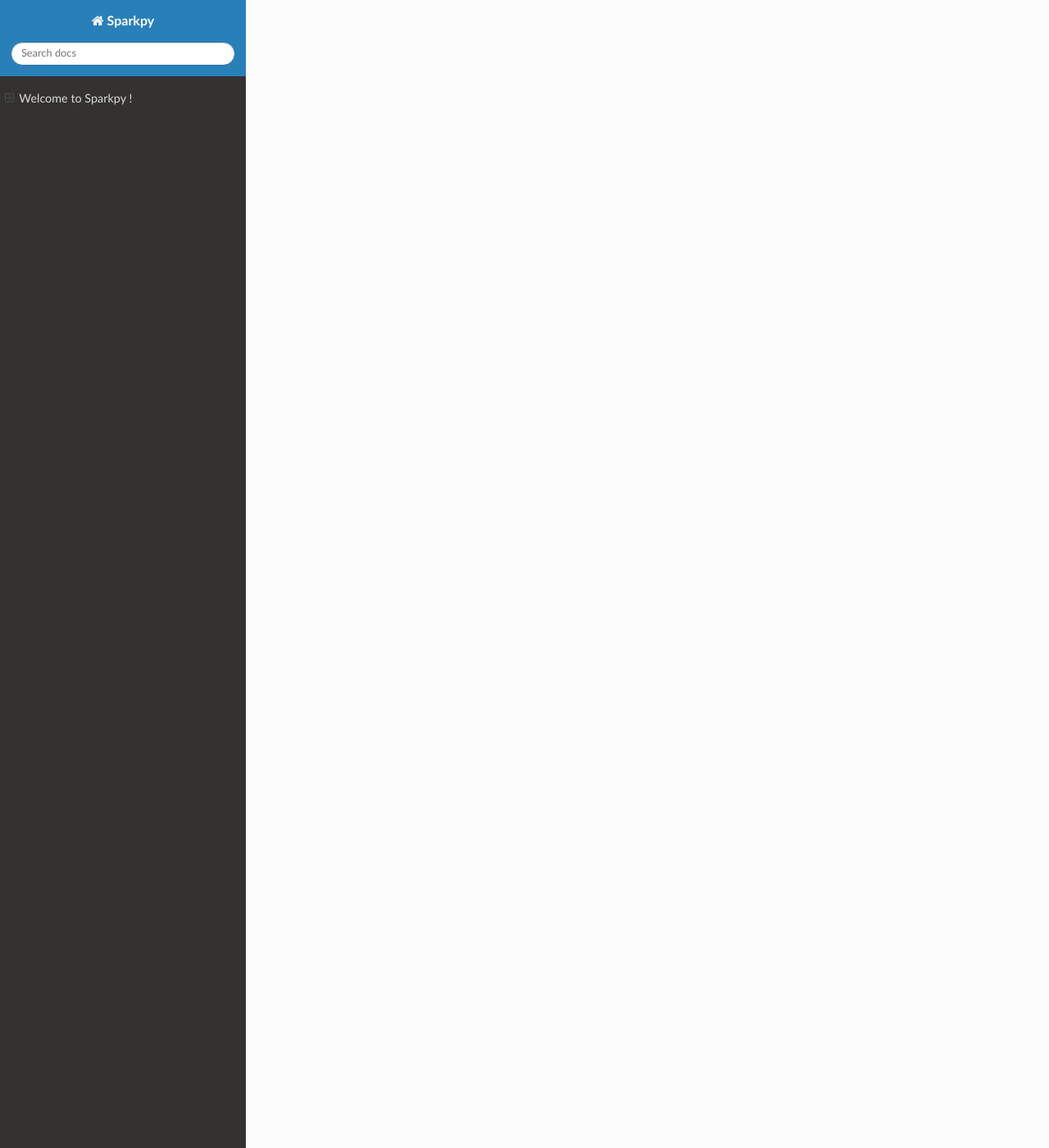
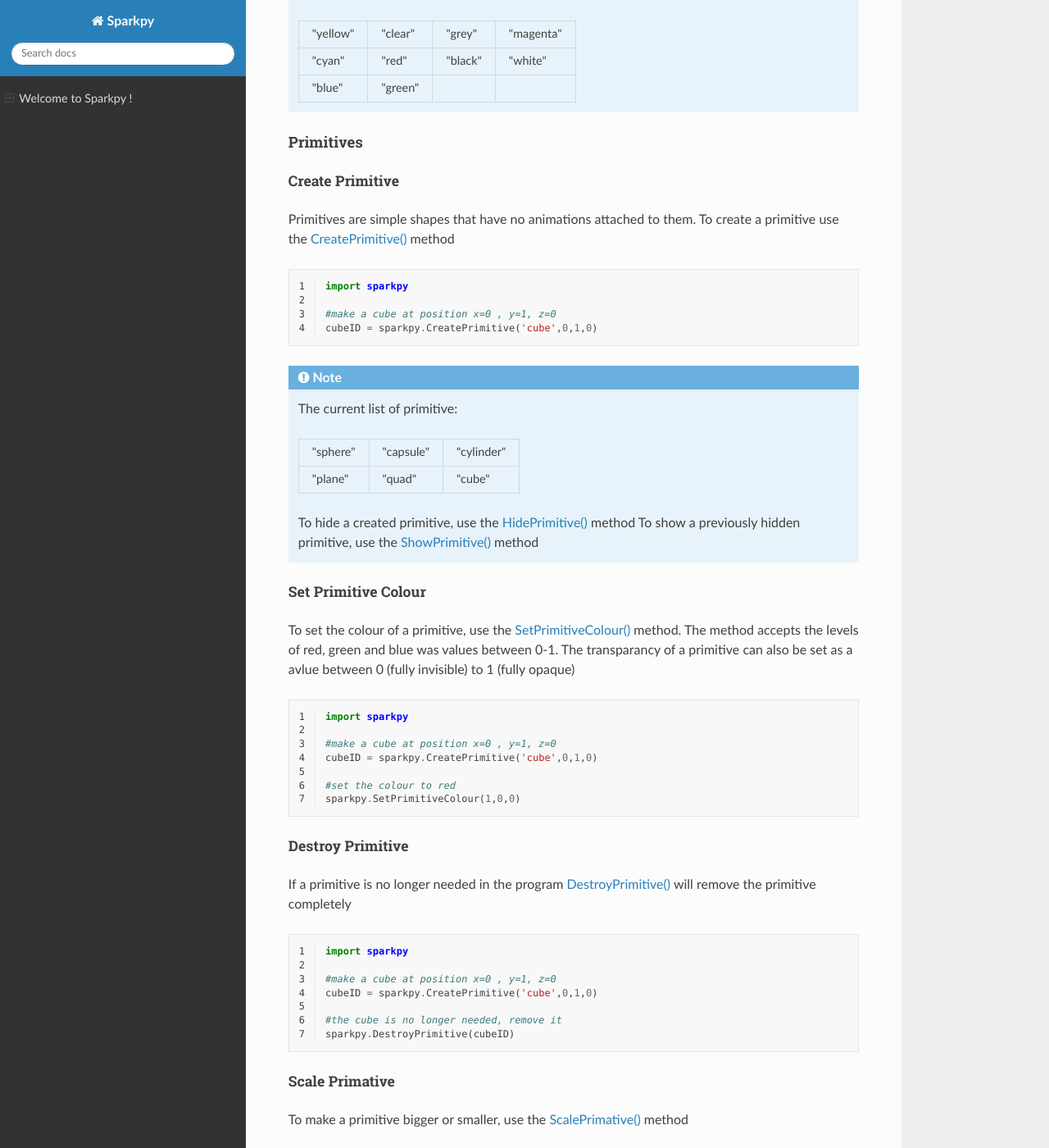
Before and after one commit to kpatel122/sparkpy-web-client, a Sphinx documentation site: the page built from redesign/Docs/index.rst, in a window 1280 px wide and 1400 px high, scrolled down 8939 px. Shown: the whole window at 82% size. Built offline with Sphinx 7.4.7 and the Read the Docs theme 2.0.0, drawn with Linux system fonts in a browser that asks for light colours; pages that are not in the unit, such as notebooks, are missing from menus; some of the changed text lies outside the part shown.

Commit message:
updated docs

```diff
--- a/redesign/Docs/index.rst
+++ b/redesign/Docs/index.rst
@@ -476,3 +476,196 @@ Sound effects do not loop by default
    +-------------+----------+----------+--------------+
    |\"win1\"     |\"win2\"  |\"win3\"  |\"bounce1\"   |
    +-------------+----------+----------+--------------+
+
+
+
+~~~~~~~~
+Effects
+~~~~~~~~
+""""""""""""""""
+Creating effects
+""""""""""""""""
+
+The `CreateEffect() <Source/sparkpy.html#sparkpy.CreateEffect>`_ will create a special effect, it's default position is 0
+The colour of the effect can be set with `SetEffectColour() <Source/sparkpy.html#sparkpy.SetEffectColour>`_
+An effecct can be stopped with `StopEffect() <Source/sparkpy.html#sparkpy.StopEffect>`_
+
+.. code-block:: python
+
+
+   import sparkpy
+
+   #special effects example
+
+   #create office environment
+   sparkpy.CreateEnvironment("office")
+
+   #create a portal effect
+   eid=sparkpy.CreateEffect("portal")
+
+   #set colour to red from default
+   sparkpy.SetEffectColour(eid,"red")
+
+.. note::
+
+   The current list of effects:
+
+   +-------------+
+   |\"portal\"   |
+   +-------------+
+
+   The current list of colours:
+
+   +-------------+----------+----------+-----------+
+   |\"yellow\"   |\"clear\" |\"grey\"  |\"magenta\"|
+   +-------------+----------+----------+-----------+
+   |\"cyan\"     |\"red\"   |\"black\" |\"white\"  |
+   +-------------+----------+----------+-----------+
+   |\"blue\"     |\"green\" |          |           |
+   +-------------+----------+----------+-----------+
+
+~~~~~~~~~~
+Primitives
+~~~~~~~~~~
+
+""""""""""""""""""""
+Create Primitive
+""""""""""""""""""""
+Primitives are simple shapes that have no animations attached to them.
+To create a primitive use the `CreatePrimitive() <Source/sparkpy.html#sparkpy.CreatePrimitive>`_ method
+
+.. code-block:: python
+
+
+   import sparkpy
+
+   #make a cube at position x=0 , y=1, z=0
+   cubeID = sparkpy.CreatePrimitive('cube',0,1,0)
+
+.. note:: The current list of primitive:
+
+   +-------------+-----------+------------+
+   |\"sphere\"   |\"capsule\"|\"cylinder\"|
+   +-------------+-----------+------------+
+   |\"plane\"    |\"quad\"   |\"cube\"    |
+   +-------------+-----------+------------+
+
+   To hide a created primitive, use the `HidePrimitive() <Source/sparkpy.html#sparkpy.HidePrimitive>`_ method
+   To show a previously hidden primitive, use the `ShowPrimitive() <Source/sparkpy.html#sparkpy.ShowPrimitive>`_ method
+
+""""""""""""""""""""
+Set Primitive Colour
+""""""""""""""""""""
+To set the colour of a primitive, use the `SetPrimitiveColour() <Source/sparkpy.html#sparkpy.SetPrimitiveColour>`_ method.
+The method accepts the levels of red, green and blue was values between 0-1. The transparancy of a primitive can also be set as a avlue between 0 (fully invisible) to 1 (fully opaque)
+
+.. code-block:: python
+
+
+   import sparkpy
+
+   #make a cube at position x=0 , y=1, z=0
+   cubeID = sparkpy.CreatePrimitive('cube',0,1,0)
+
+   #set the colour to red
+   sparkpy.SetPrimitiveColour(1,0,0)
+
+
+""""""""""""""""""""
+Destroy Primitive
+""""""""""""""""""""
+If a primitive is no longer needed in the program `DestroyPrimitive() <Source/sparkpy.html#sparkpy.DestroyPrimitive>`_
+will remove the primitive completely
+
+.. code-block:: python
+
+
+   import sparkpy
+
+   #make a cube at position x=0 , y=1, z=0
+   cubeID = sparkpy.CreatePrimitive('cube',0,1,0)
+
+   #the cube is no longer needed, remove it
+   sparkpy.DestroyPrimitive(cubeID)
+
+""""""""""""""""""""""""""
+Scale Primative
+""""""""""""""""""""""""""
+
+To make a primitive bigger or smaller, use the
+`ScalePrimative() <Source/sparkpy.html#sparkpy.ScalePrimative>`_ method
+
+.. code-block:: python
+
+   import sparkpy
+
+   #make a cube at position x=0 , y=1, z=0
+   cubeID = sparkpy.CreatePrimitive('cube',0,1,0)
+
+   #double the size of the cube
+   sparkpy.ScalePrimative(cubeID, 2)
+
+.. note::
+   to scale in a specific direction (non-uniform scale), provide the sizes
+   of the x,y,z scale when using ScalePrimative() <Source/sparkpy.html#sparkpy.ScalePrimative>`_
+
+   .. code-block:: python
+
+      import sparkpy
+
+      #make a cube at position x=0 , y=1, z=0
+      cubeID = sparkpy.CreatePrimitive('cube',0,1,0)
+
+      #double the size of the cube, along the x and z axis
+      sparkpy.ScalePrimative(cubeID, 2,1,2)
+
+""""""""""""""""""""
+Rotate Primitive
+""""""""""""""""""""
+To rotate a primitive, use the `RotatePrimitive() <Source/sparkpy.html#sparkpy.RotatePrimitive>`_
+by default primitives are rotated around their y (up) axis
+
+.. code-block:: python
+
+      import sparkpy
+
+      #make a cube at position x=0 , y=1, z=0
+      cubeID = sparkpy.CreatePrimitive('cube',0,1,0)
+
+      #rotate the cube at a speed of 90 degrees per second
+      sparkpy.RotatePrimitive(cubeID, 90)
+
+""""""""""""""""""""
+Move Primitive
+""""""""""""""""""""
+To move a primitive, use the `MovePrimitive() <Source/sparkpy.html#sparkpy.MovePrimitive>`_ method.
+
+.. code-block:: python
+
+      import sparkpy
+
+      #make a cube at position x=0 , y=1, z=0
+      cubeID = sparkpy.CreatePrimitive('cube',0,1,0)
+
+      #move the cube to right at a speed of 10 for 2 seconds
+      cubeID = sparkpy.MovePrimitive(cubeID, 2, 10, "right")
+
+.. note:: direction values can be:
+
+   +------+--------+--------+---------+
+   |\"up\"|\"down\"|\"left\"|\"right\"|
+   +------+--------+--------+---------+
+
+
+""""""""""""""""""""
+Loop Primitive Move
+""""""""""""""""""""
+To make a primitive continuously move between two points, use the `LoopPrimitiveMove() <Source/sparkpy.html#sparkpy.LoopPrimitiveMove>`_
+
+.. code-block:: python
+
+   #make a cube
+   cubeID = sparkpy.CreatePrimitive('cube',0,1,0)
+
+   #loop move from right to left and back again for 2 seconds at a speed of 1.
+   sparkpy.LoopPrimitiveMove(cubeID, 2, 1, "right")
```
Also changed, not shown: 6 other files.
